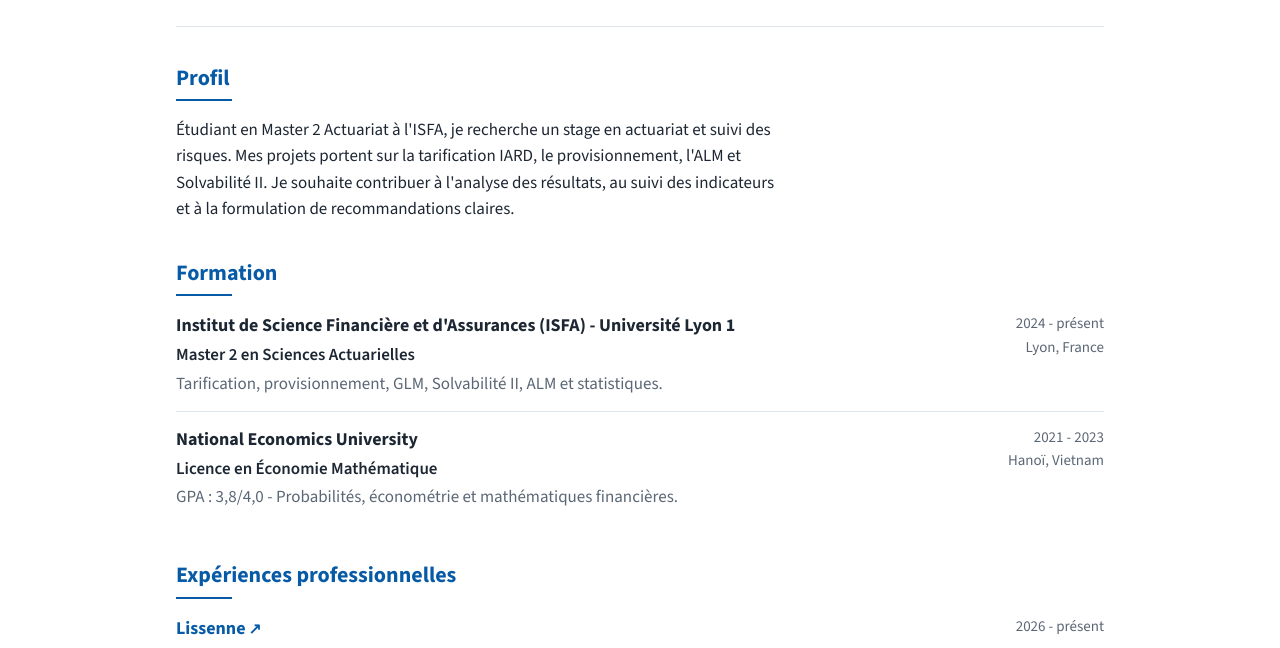
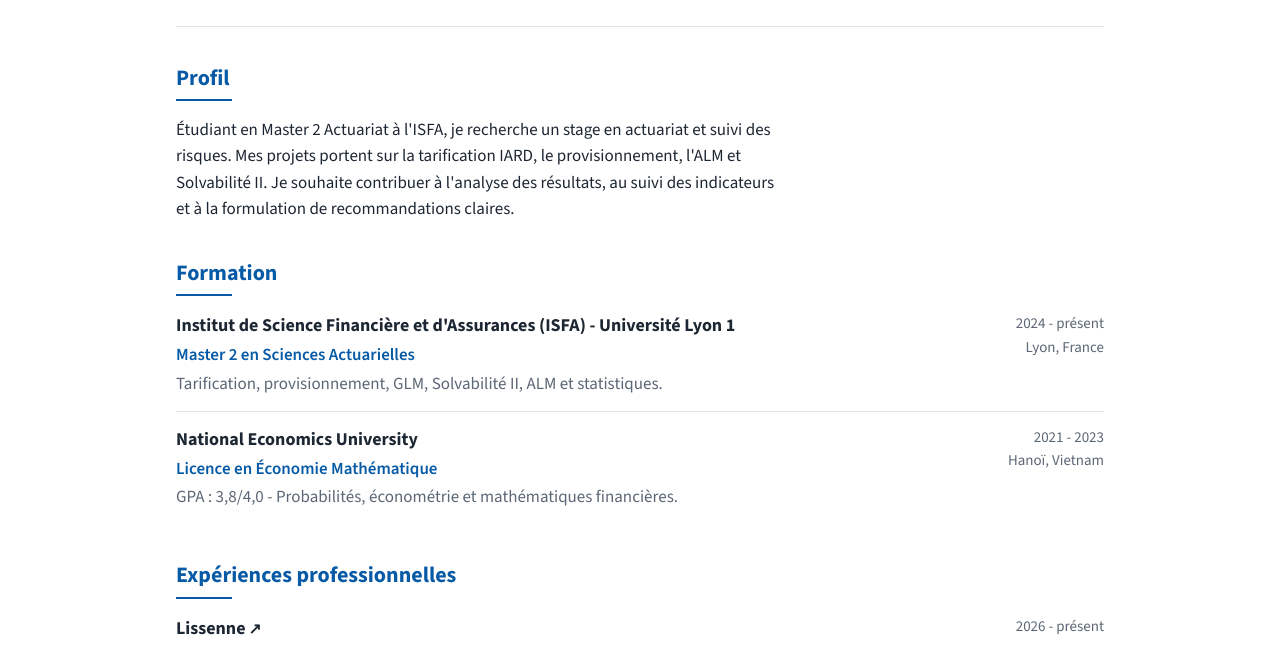
Before and after one commit to khanhtrinh2003/khanhtrinh2003.github.io, a plain HTML site: page index.html in a window 1280 px wide. Shown: the part 298-946 px from the top of the page. Drawn offline with nearby package versions, Linux system fonts and the light colour scheme.

Commit message:
Unify entry title and subtitle styling
Co-Authored-By: Claude Opus 5.5 <noreply@anthropic.com>

```diff
--- a/index.html
+++ b/index.html
@@ -112,7 +112,9 @@ section.cv > h2::after {
 }
 .entry:first-of-type { border-top: 0; padding-top: 0; }
 .entry h3 { margin: 0; font-size: 18px; }
-.entry .sub { margin: 2px 0 0; font-weight: 600; }
+.entry h3 a { color: inherit; }
+.entry h3 a:hover { color: var(--accent); }
+.entry .sub { margin: 2px 0 0; font-size: 17px; font-weight: 600; color: var(--accent); }
 .entry .note { margin: 2px 0 0; color: var(--muted); }
 .entry .meta { text-align: right; color: var(--muted); font-size: 15px; white-space: nowrap; }
 .entry ul { grid-column: 1 / -1; margin: 6px 0 0; padding-left: 1.2em; }
```
Also changed, not shown: 1 other file.
